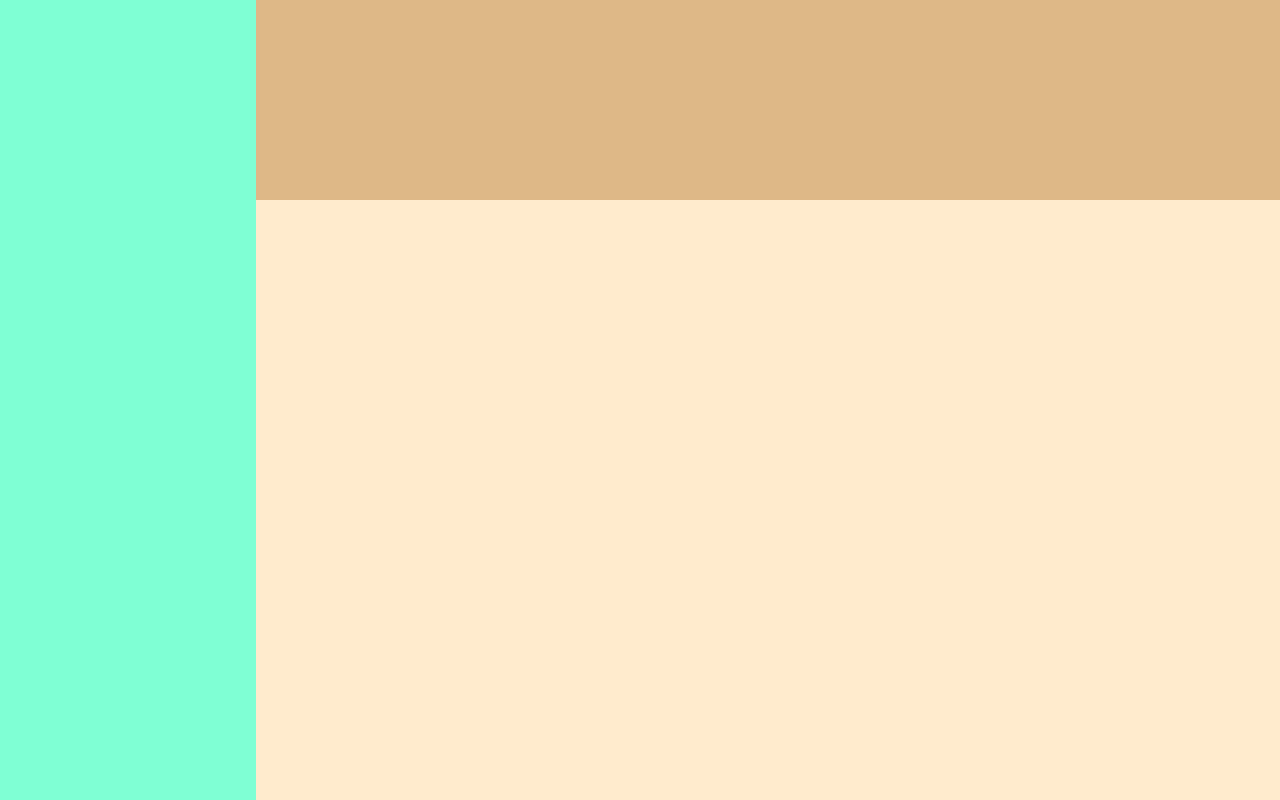
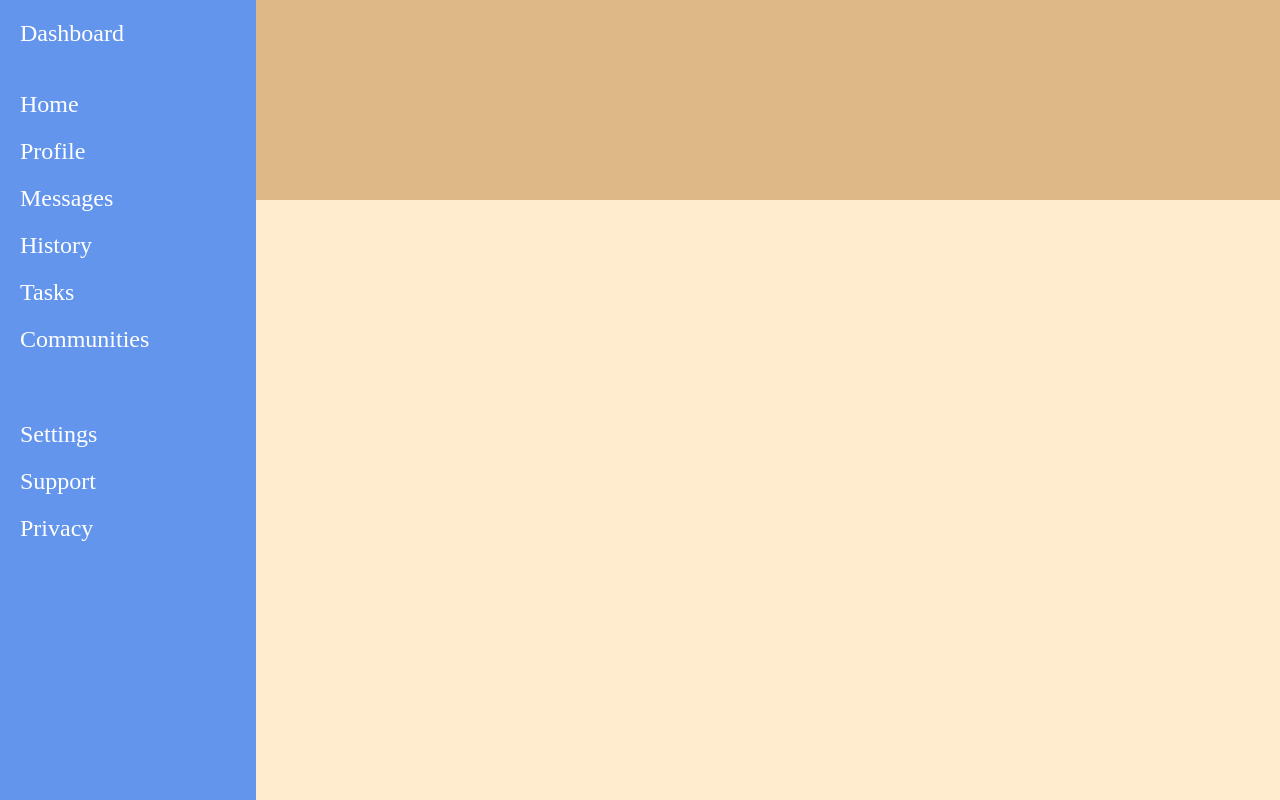
Before and after one commit to lucasbpaiva/admin-dashboard, a plain HTML site: page index.html in a window 1280 px wide. Shown: the top 800 px of the page. Drawn offline with Linux system fonts and the light colour scheme.

Commit message:
create sidebar layout

```diff
--- a/index.html
+++ b/index.html
@@ -8,7 +8,26 @@
 </head>
 <body>
     <div class="wrapper">
-        <div class="sidebar"></div>
+        <div class="sidebar">
+            <div class="title">Dashboard</div>
+            <div class="modules">
+                <ul>
+                    <li>Home</li>
+                    <li>Profile</li>
+                    <li>Messages</li>
+                    <li>History</li>
+                    <li>Tasks</li>
+                    <li>Communities</li>
+                </ul>
+            </div>
+            <div class="options">
+                <ul>
+                    <li>Settings</li>
+                    <li>Support</li>
+                    <li>Privacy</li>
+                </ul>
+            </div>
+        </div>
         <div class="header"></div>
         <div class="main-content"></div>
     </div>
--- a/style.css
+++ b/style.css
@@ -9,8 +9,32 @@ body {
 }
 
 .sidebar {
-    background-color: aquamarine;
+    background-color: cornflowerblue;
+    color: white;
+    font-size: 1.5em;
     grid-row: 1 / 3;
+    padding: 20px;
+    display: grid;
+    align-content: start;
+    gap: 20px;
+}
+
+/* .sidebar > div {
+    border: 2px solid red;
+} */
+
+.modules ul {
+    list-style-type: none;
+    padding: 0;
+    display: grid;
+    gap: 20px;
+}
+
+.options ul {
+    list-style-type: none;
+    padding: 0;
+    display: grid;
+    gap: 20px;
 }
 
 .header {
```
